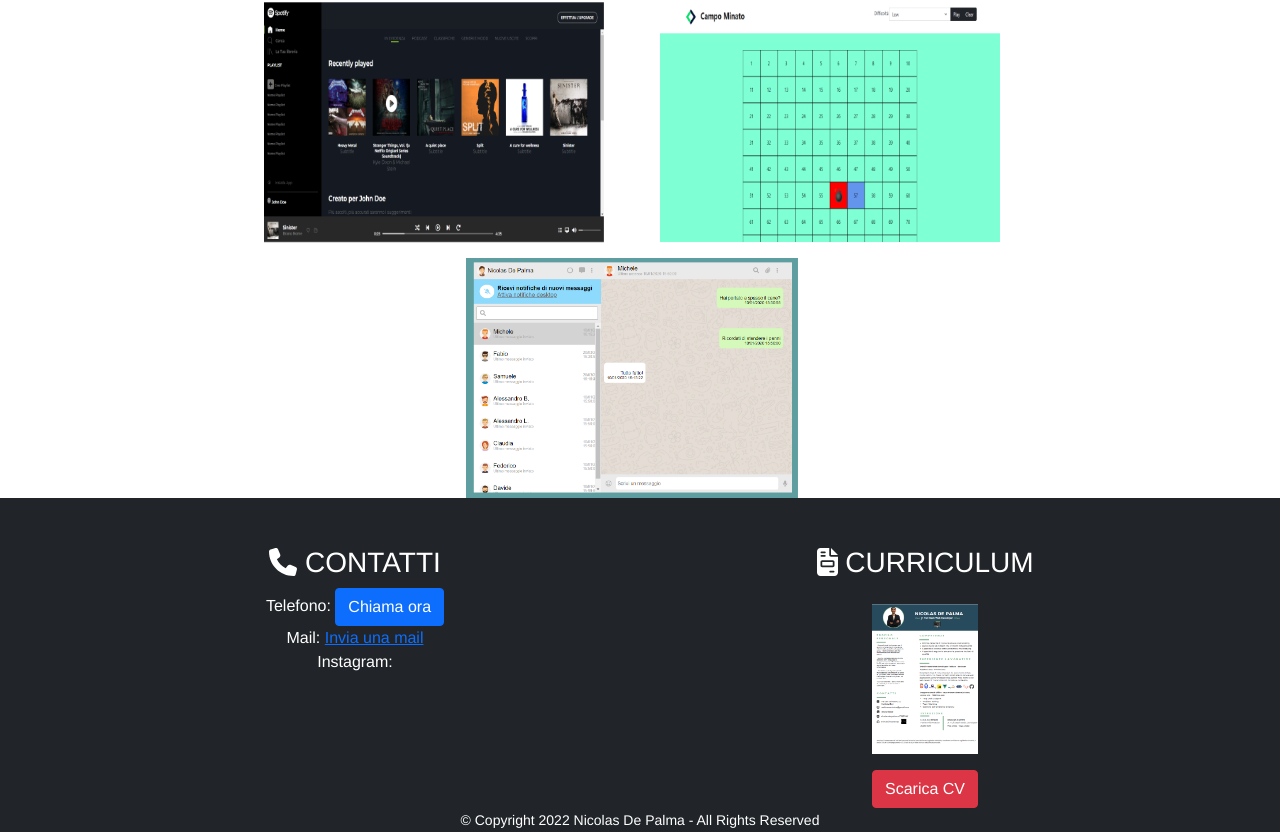
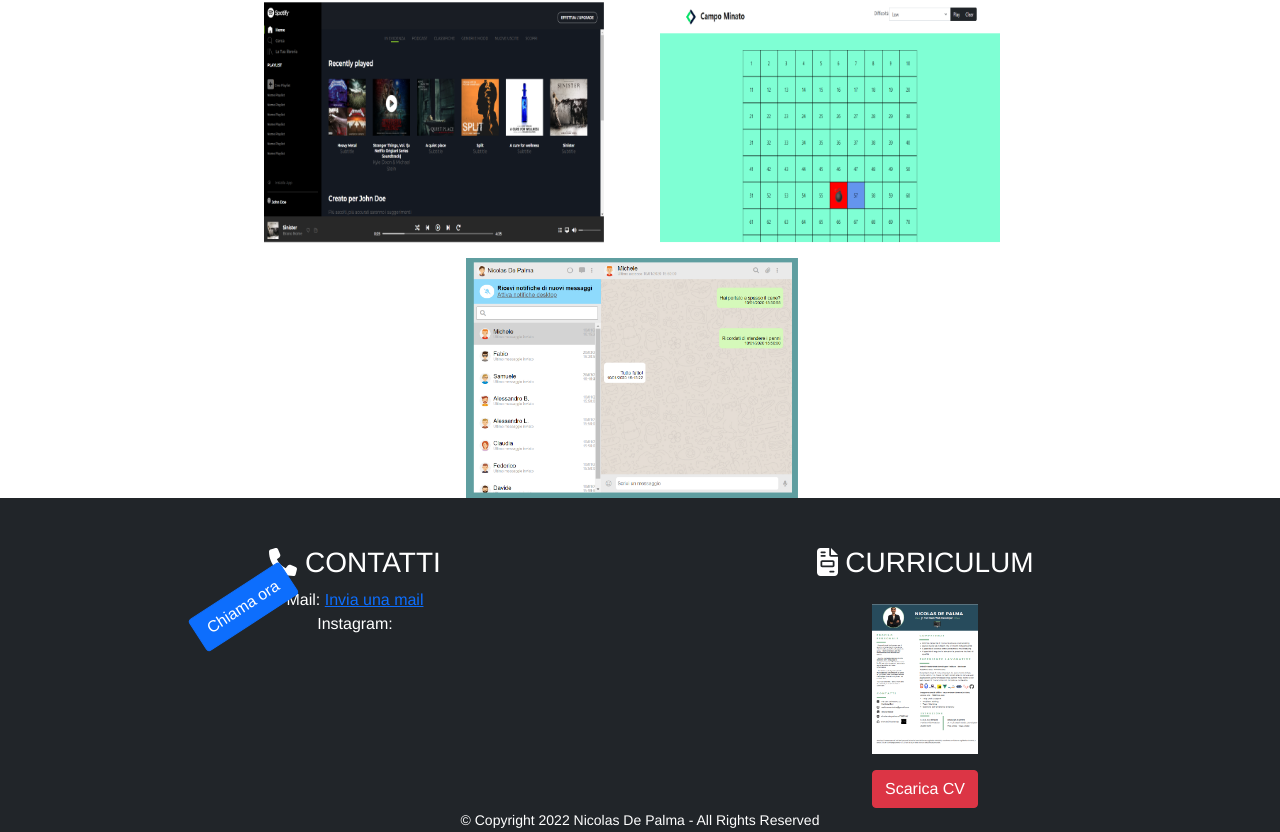
Before and after one commit to nicolas-dp/port_nicolas, a Vue app: page / in a window 1280 px wide. Shown: the part 1645-2477 px from the top of the page. Built offline with nearby package versions, Linux system fonts and the light colour scheme.

Commit message:
Add CV on server

```diff
--- a/src/assets/scss/style.scss
+++ b/src/assets/scss/style.scss
@@ -109,6 +109,7 @@ header {
   z-index: 2;
   transform: rotateY(0deg);
   border-radius: 15%;
+
   img {
     height: 15rem;
   }
@@ -148,3 +149,14 @@ h1 {
   padding-top: 25px;
   color: #fff;
 }
+
+
+
+
+
+/* CONTATTI */
+.chiama_ora {
+  position: absolute;
+  left: 189px;
+  transform: rotate(327deg);
+}
--- a/src/components/MainComponent.vue
+++ b/src/components/MainComponent.vue
@@ -180,9 +180,9 @@
       <div class="container bg-dark">
         <div class="row text-white">
           <div class="col-6">
-            <h3><font-awesome-icon icon="fa-solid fa-phone" /> CONTATTI</h3>
+            <h3 class="position-relative"><font-awesome-icon icon="fa-solid fa-phone" /> CONTATTI</h3>
           <ul class="list-unstyled">
-            <li> Telefono: <a class="btn btn-primary" href="callto://+393923378249" title="Chiama ora "> Chiama ora</a></li>
+            <li><a class="btn chiama_ora btn-primary" href="callto://+393923378249" title="Chiama ora "> Chiama ora</a></li>
 
             <li> Mail: <a href="wellcomenicolas@gmail.com">Invia una mail</a></li>
             <li> Instagram: </li>
@@ -193,7 +193,8 @@
           <div class="container d-flex flex-column align-items-center gap-3">
               <h3><font-awesome-icon icon="fa-solid fa-file-invoice" /> CURRICULUM</h3>
               <img src="@/assets/img/cv_image.png" alt="img CV" height="150">
-              <a class="btn btn-danger" href="@/assets/img/CV_nicolas_depalma.pdf" download>Scarica CV</a>
+              <a class="btn btn-danger" href="https://drive.google.com/file/d/1BDyyD5C9NLKACzW2l2KfQQL75bUQKuP1/view?usp=sharing" download>Scarica CV</a>
+
           </div>
           </div>
         </div>
```
